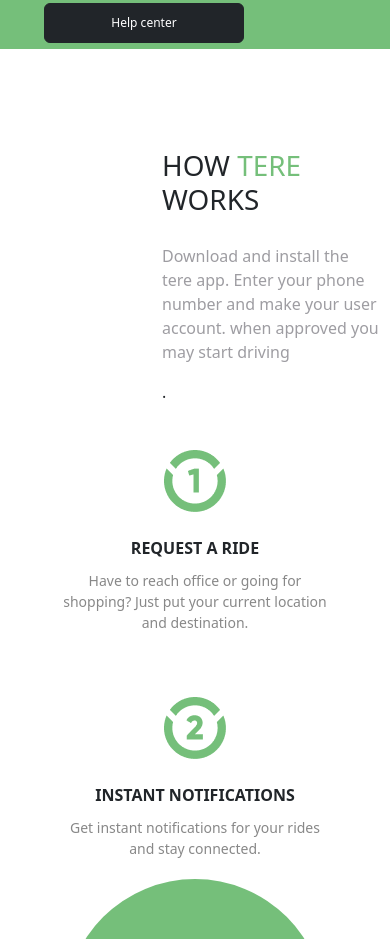
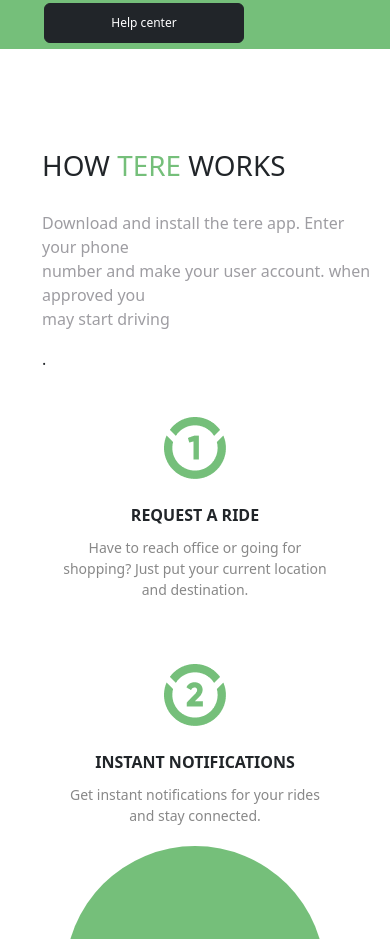
Before and after one commit to AlishbaFaheem123/tere-website, a plain HTML site: page index.html in a window 390 px wide. Shown: the part 1258-2197 px from the top of the page. Drawn offline with nearby package versions, Linux system fonts and the light colour scheme.

Commit message:
bottom section

```diff
--- a/style.css
+++ b/style.css
@@ -190,9 +190,9 @@
 /*---------------------------BOTTOM SECTION--------------------------*/
 .bottom>ul{
    display: flex;
-   justify-content: start;
+   justify-content: center;
    align-items: start;
-   margin-left: 120px;
+   margin-left: auto;
 }
 }
 @media (max-width:768px){
```
